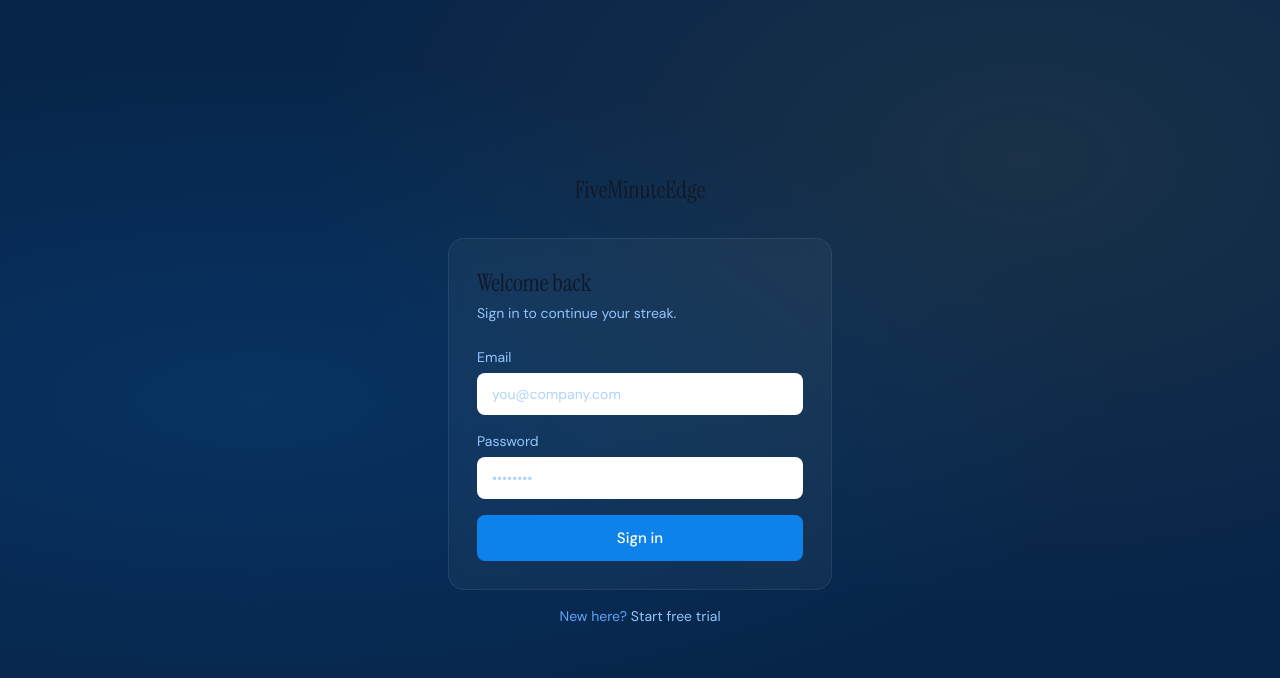
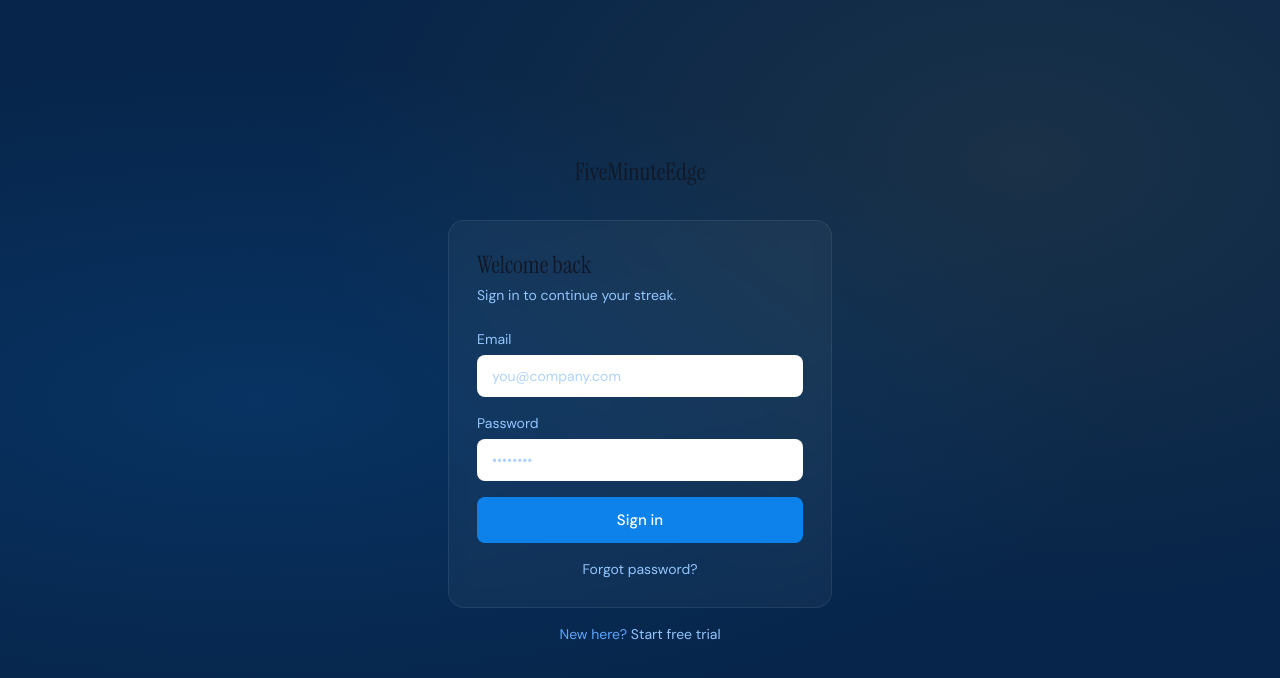
Before and after one commit to fiveminuteedge/FME, a Next.js app: page /auth/login in a window 1280 px wide. Shown: the top 678 px of the page. Built offline with nearby package versions, Linux system fonts and the light colour scheme; no server answers.

Commit message:
Update AuthPage.tsx

```diff
--- a/components/AuthPage.tsx
+++ b/components/AuthPage.tsx
@@ -95,6 +95,14 @@ export default function AuthPage({ mode }: { mode: 'login' | 'signup' }) {
               {loading ? 'Redirecting to checkout...' : mode === 'signup' ? 'Start free trial' : 'Sign in'}
             </button>
           </form>
+
+          {mode === 'login' && (
+            <p className="text-center text-sm mt-4">
+              <Link href="/auth/forgot-password" className="text-blue-300 hover:text-gray-900 transition-colors">
+                Forgot password?
+              </Link>
+            </p>
+          )}
         </div>
 
         <p className="text-center text-sm text-blue-400 mt-4">
```
